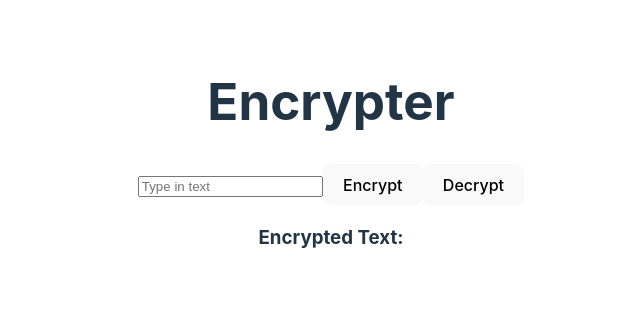
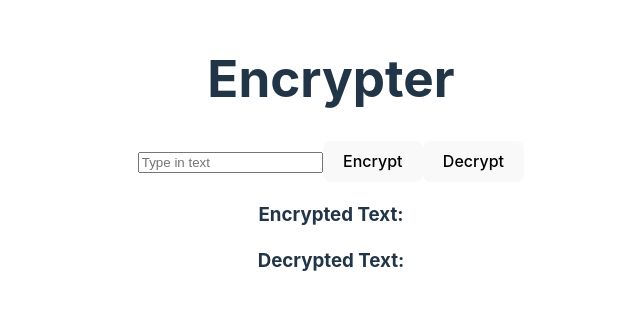
Before and after one commit to PNorrmyr/Encryptify, a React (Vite) app in the folder frontend/: page / in a window 1280 px wide. Shown: the part 245-554 px from the top of the page, without its empty margins (309-949 px from the left). Built offline with nearby package versions, Linux system fonts and the light colour scheme.

Commit message:
Added decryptedText to be displayed

```diff
--- a/frontend/src/App.jsx
+++ b/frontend/src/App.jsx
@@ -18,6 +18,9 @@ function App() {
       <DecryptButton encryptedText = { encryptedText } setDecryptedText = { setDecryptedText }/>
       <h3>Encrypted Text: </h3>
       <p>{encryptedText}</p>
+
+      <h3>Decrypted Text:</h3>
+      <p>{decryptedText}</p>
     </div>
   )
 }
```
